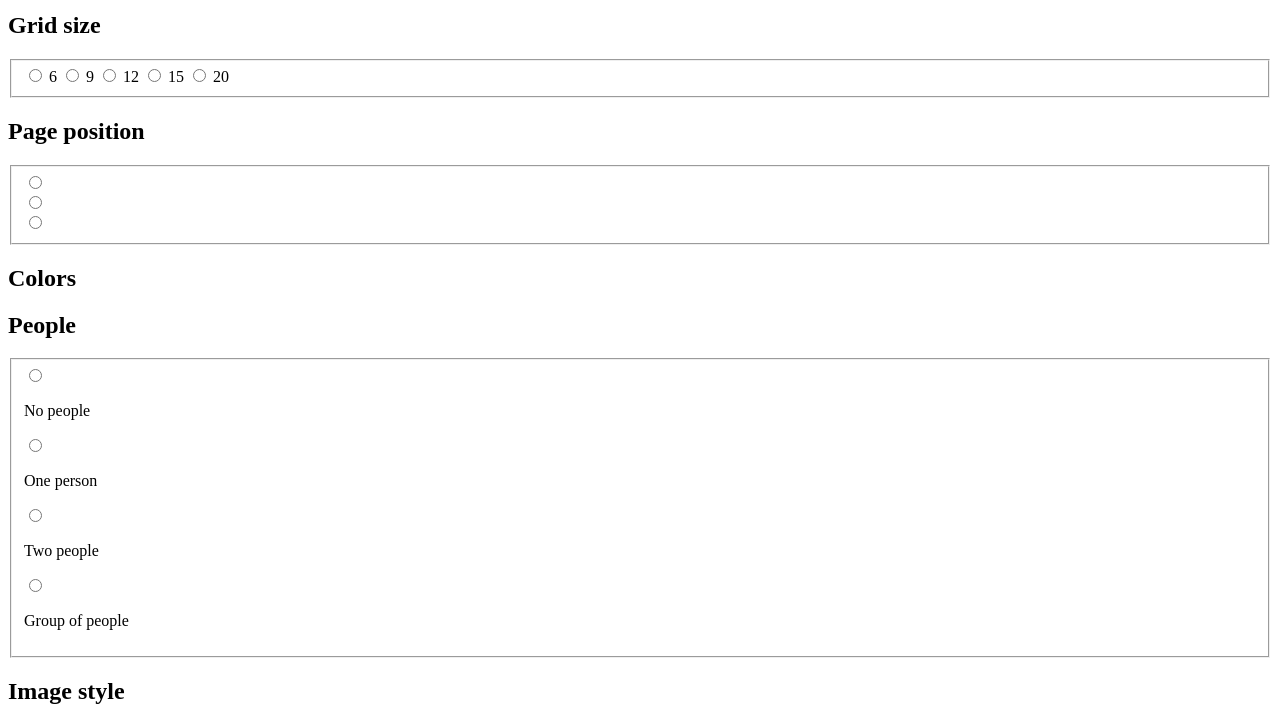
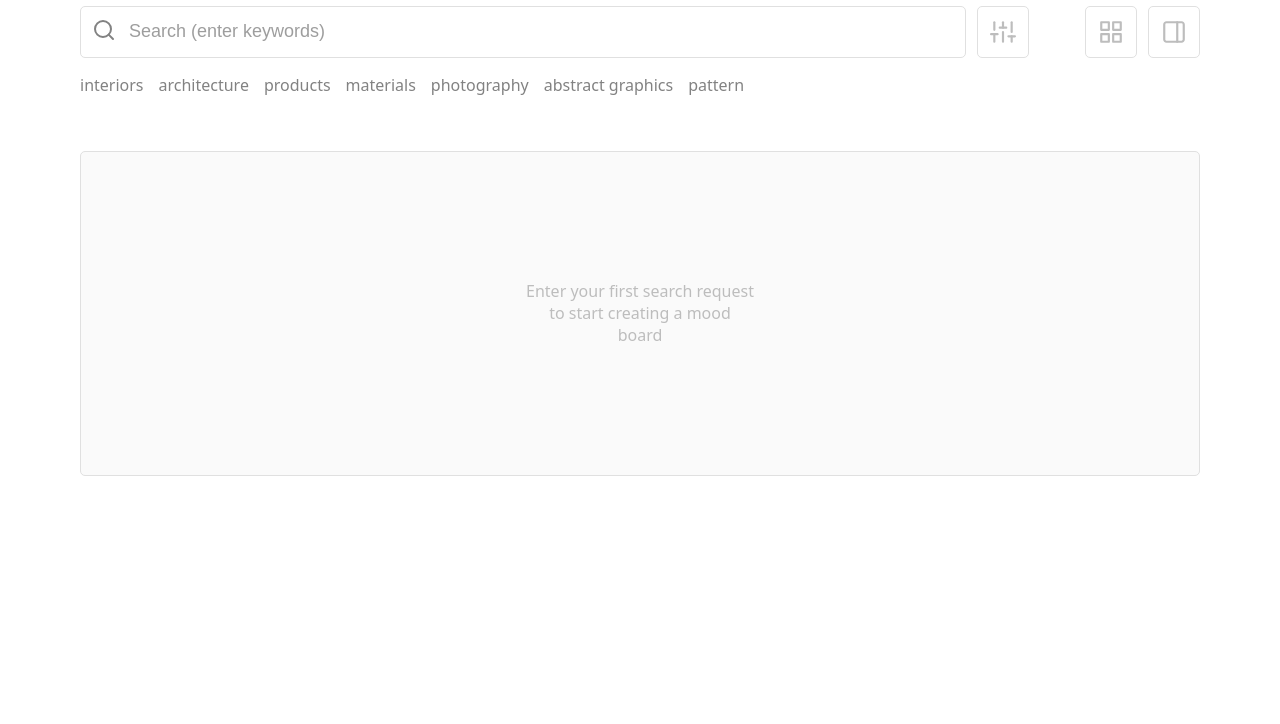
Before and after one commit to Broooc/gettyBoards, a plain HTML site: page gettyBoards/find.html in a window 1280 px wide. Shown: the part 147-871 px from the top of the page. After the commit the page ends 800 px from the top, so only its background shows below. Drawn offline with Linux system fonts and the light colour scheme.

Commit message:
Update find.html

```diff
--- a/gettyBoards/find.html
+++ b/gettyBoards/find.html
@@ -1,7 +1,7 @@
 <!DOCTYPE html>
 <html lang="en">
 <head>
-    <link rel="stylesheet" href="stytle.css">
+    <link rel="stylesheet" href="style.css">
     <meta charset="UTF-8">
     <meta http-equiv="X-UA-Compatible" content="IE=edge">
     <meta name="viewport" content="width=device-width, initial-scale=1.0">
```
